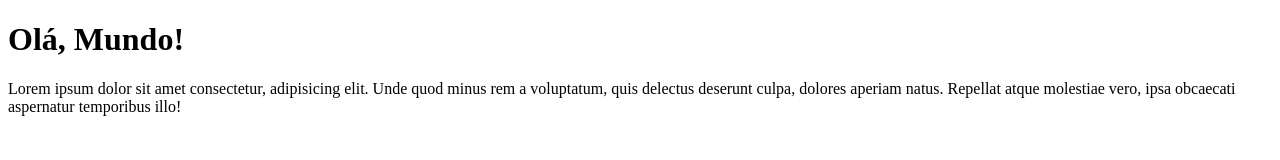
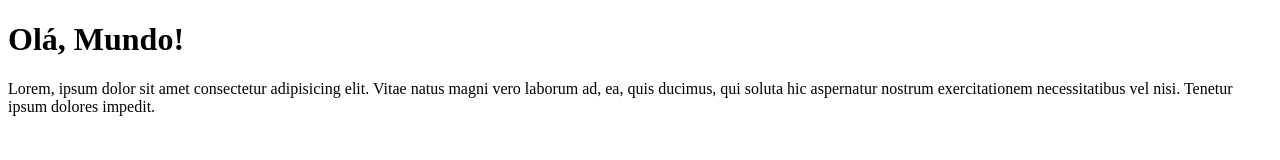
Before and after one commit to LeonardoSouza022/Ola-Mundo, a plain HTML site: page site-exemplo/index.html in a window 1280 px wide. Drawn offline with Linux system fonts and the light colour scheme.

Commit message:
Atualização do lorem

```diff
--- a/site-exemplo/index.html
+++ b/site-exemplo/index.html
@@ -7,6 +7,6 @@
 </head>
 <body>
     <h1>Olá, Mundo!</h1>
-    Lorem ipsum dolor sit amet consectetur, adipisicing elit. Unde quod minus rem a voluptatum, quis delectus deserunt culpa, dolores aperiam natus. Repellat atque molestiae vero, ipsa obcaecati aspernatur temporibus illo!
+    <p>Lorem, ipsum dolor sit amet consectetur adipisicing elit. Vitae natus magni vero laborum ad, ea, quis ducimus, qui soluta hic aspernatur nostrum exercitationem necessitatibus vel nisi. Tenetur ipsum dolores impedit.</p>
 </body>
 </html>
```
